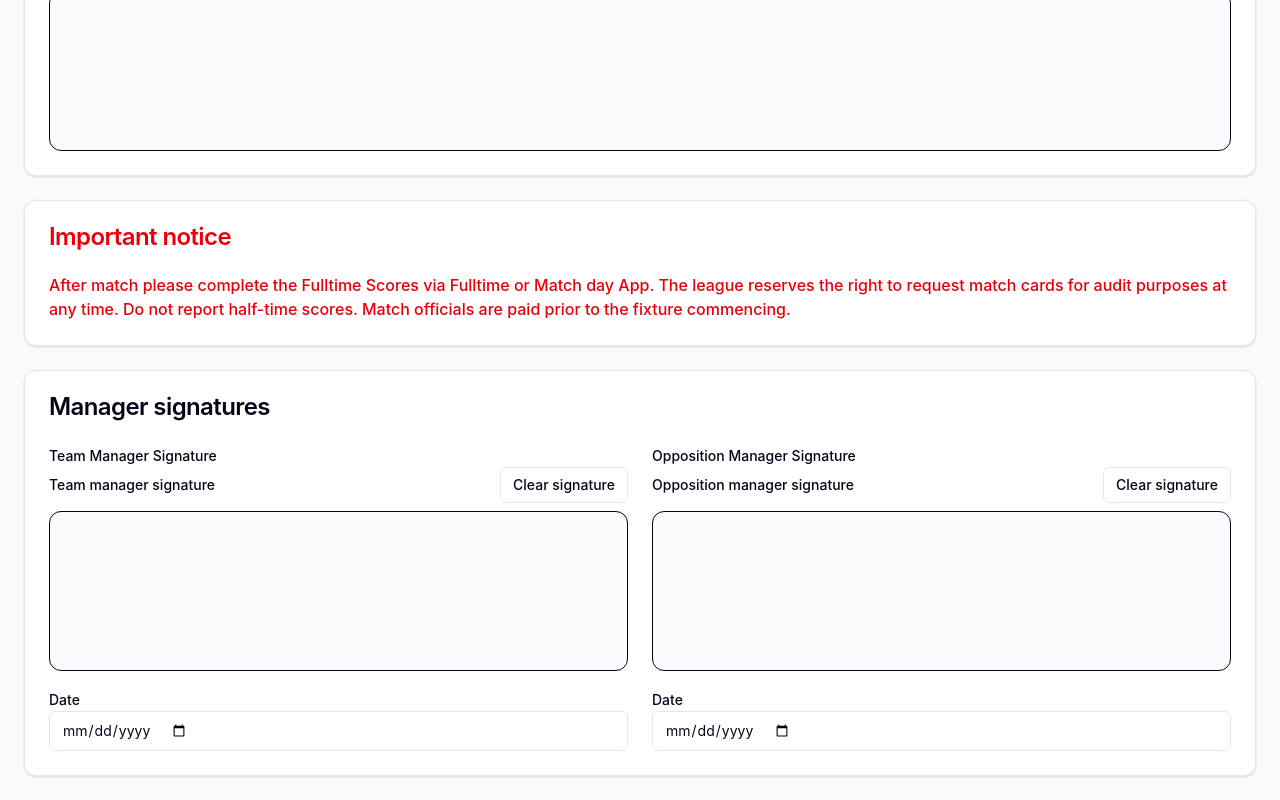
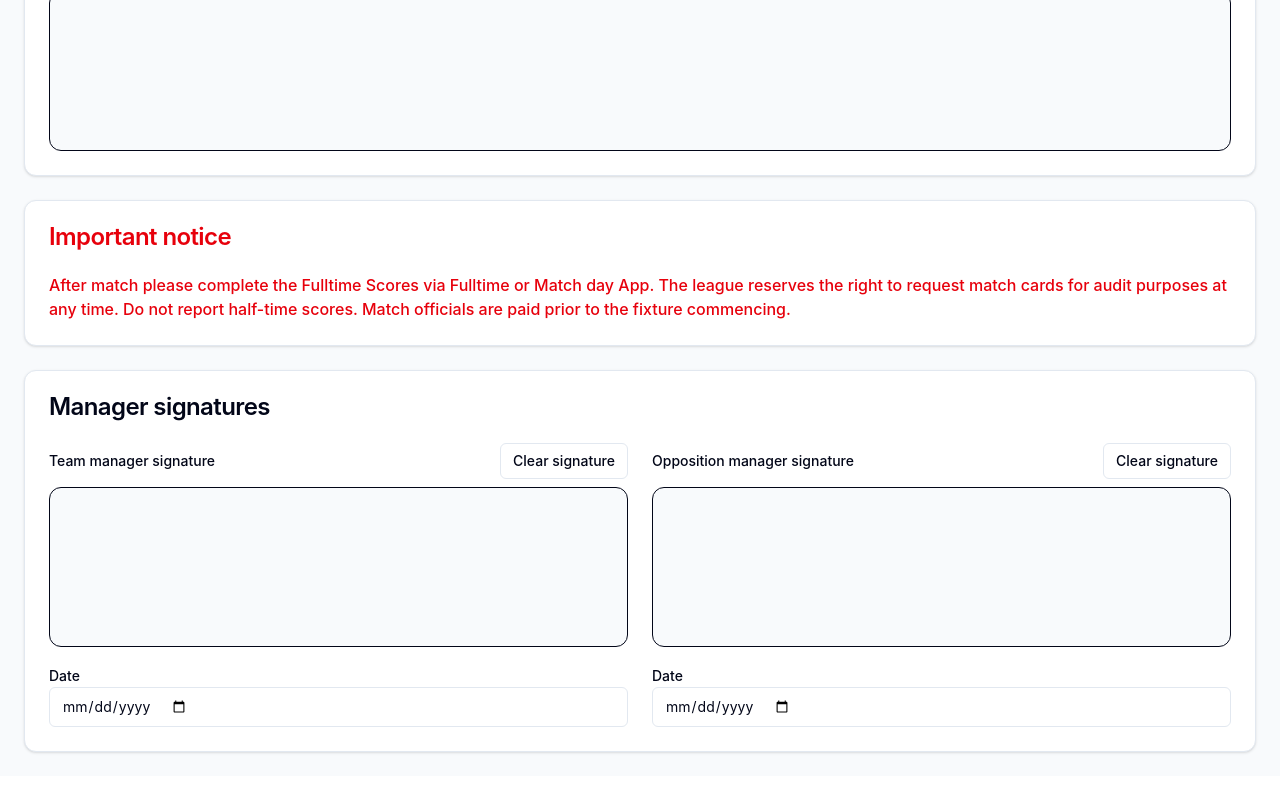
Before and after one commit to carlh1984/match-day-sheets-app, a React (Vite) app: page / in a window 1280 px wide. Shown: the part 2385-3185 px from the top of the page. After the commit the page ends 3161 px from the top, so only its background shows below. Built offline with nearby package versions, Linux system fonts and the light colour scheme.

Commit message:
Update App.jsx
fix duplicate labels

```diff
--- a/src/App.jsx
+++ b/src/App.jsx
@@ -735,7 +735,6 @@ export default function App() {
               <CardContent className="grid gap-6 md:grid-cols-2">
                 <div className="space-y-4">
                   <div className="space-y-2">
-                    <Label>Team Manager Signature</Label>
                     <SignaturePad label="Team manager signature" value={activeSheet.managerSignature} onChange={(v) => updateSheet({ managerSignature: v })} />
                   </div>
                   <div className="space-y-2">
@@ -745,7 +744,6 @@ export default function App() {
                 </div>
                 <div className="space-y-4">
                   <div className="space-y-2">
-                    <Label>Opposition Manager Signature</Label>
                     <SignaturePad label="Opposition manager signature" value={activeSheet.oppositionManagerSignature} onChange={(v) => updateSheet({ oppositionManagerSignature: v })} />
                   </div>
                   <div className="space-y-2">
```
